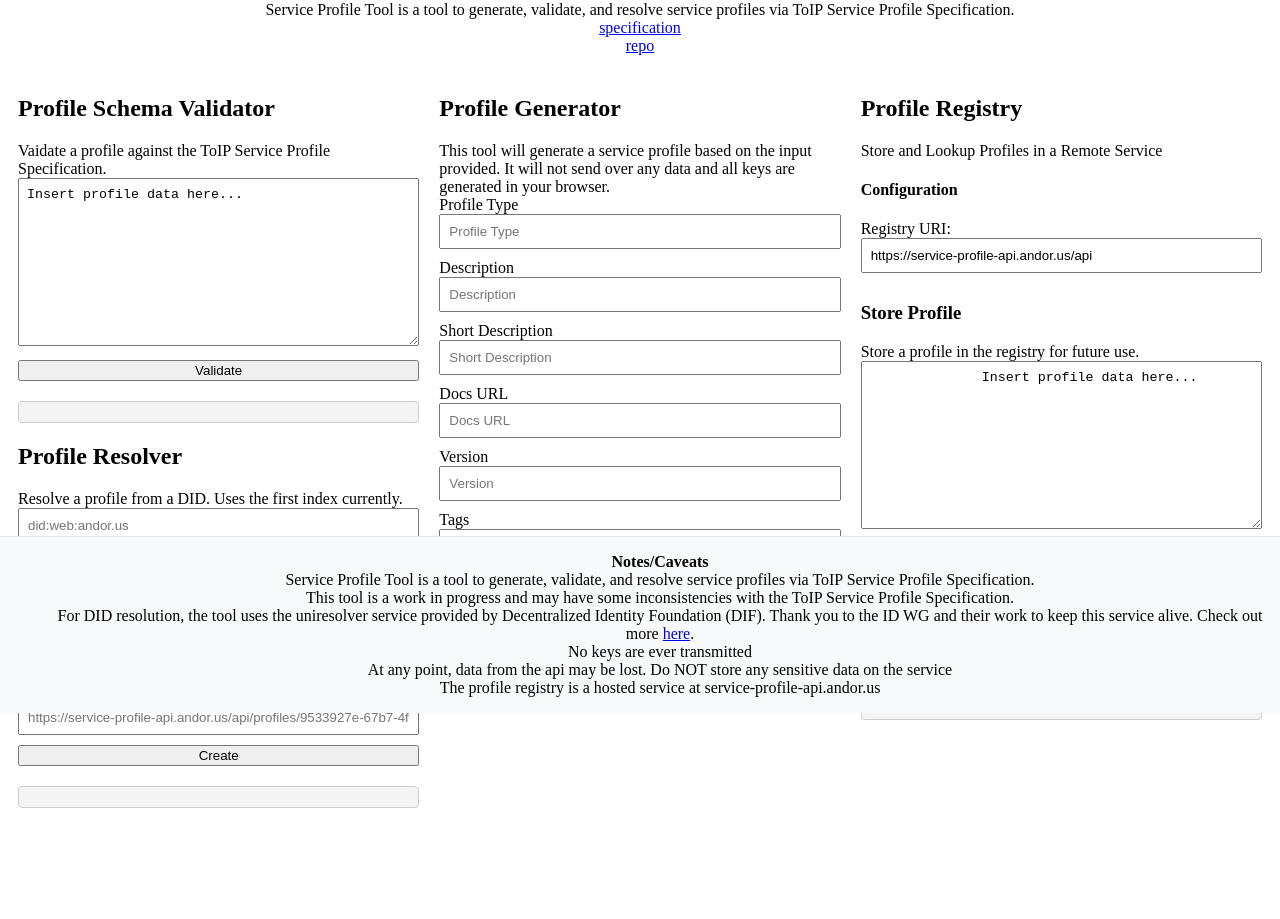
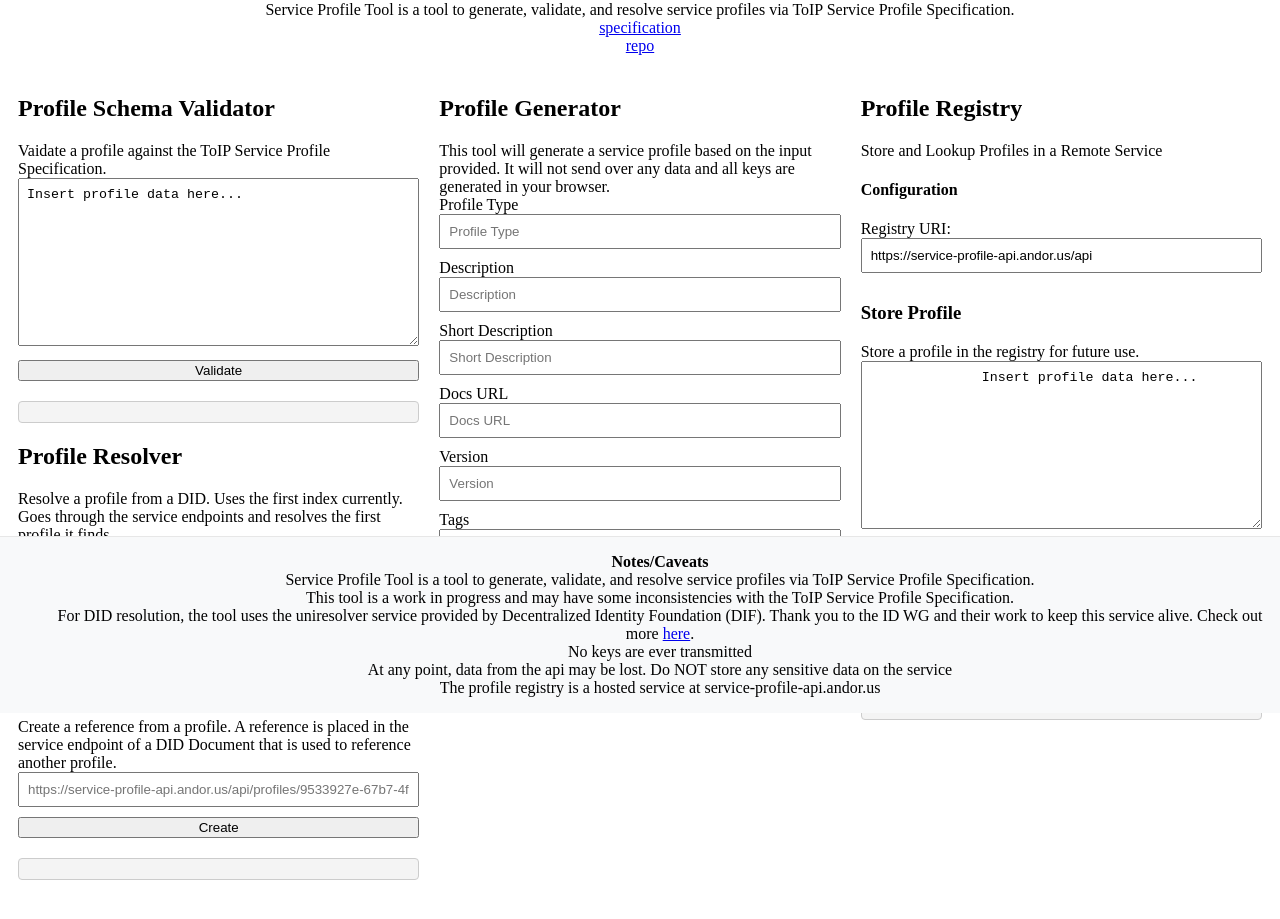
Before and after one commit to andorsk/service-profile-tool, a website built with Parcel: page src/bin/service/views/index.html in a window 1280 px wide. Shown: the part 87-1006 px from the top of the page. Built offline with nearby package versions, Linux system fonts and the light colour scheme; no server answers; what @noble/ed25519 would draw is missing.

Commit message:
updated some of the language in the descriptoins for easier usability

```diff
--- a/src/bin/service/views/index.html
+++ b/src/bin/service/views/index.html
@@ -87,15 +87,17 @@ Insert profile data here...</textarea
         <p class="codeblock" id="validationResult"></p>
         <div>
           <h2>Profile Resolver</h2>
-          Resolve a profile from a DID. Uses the first index currently.
+          Resolve a profile from a DID. Uses the first index currently. Goes
+          through the service endpoints and resolves the first profile it finds.
           <input type="text" id="didInput" placeholder="did:web:andor.us" />
           <button id="resolveDID">Resolve Profile From DID</button>
           <p class="codeblock" id="resolvedDIDResult"></p>
         </div>
         <div>
           <h2>Profile Reference</h2>
-
-          Create a reference from a profile.
+          Create a reference from a profile. A reference is placed in the
+          service endpoint of a DID Document that is used to reference another
+          profile.
           <input
             type="text"
             id="referenceProfileInput"
```
